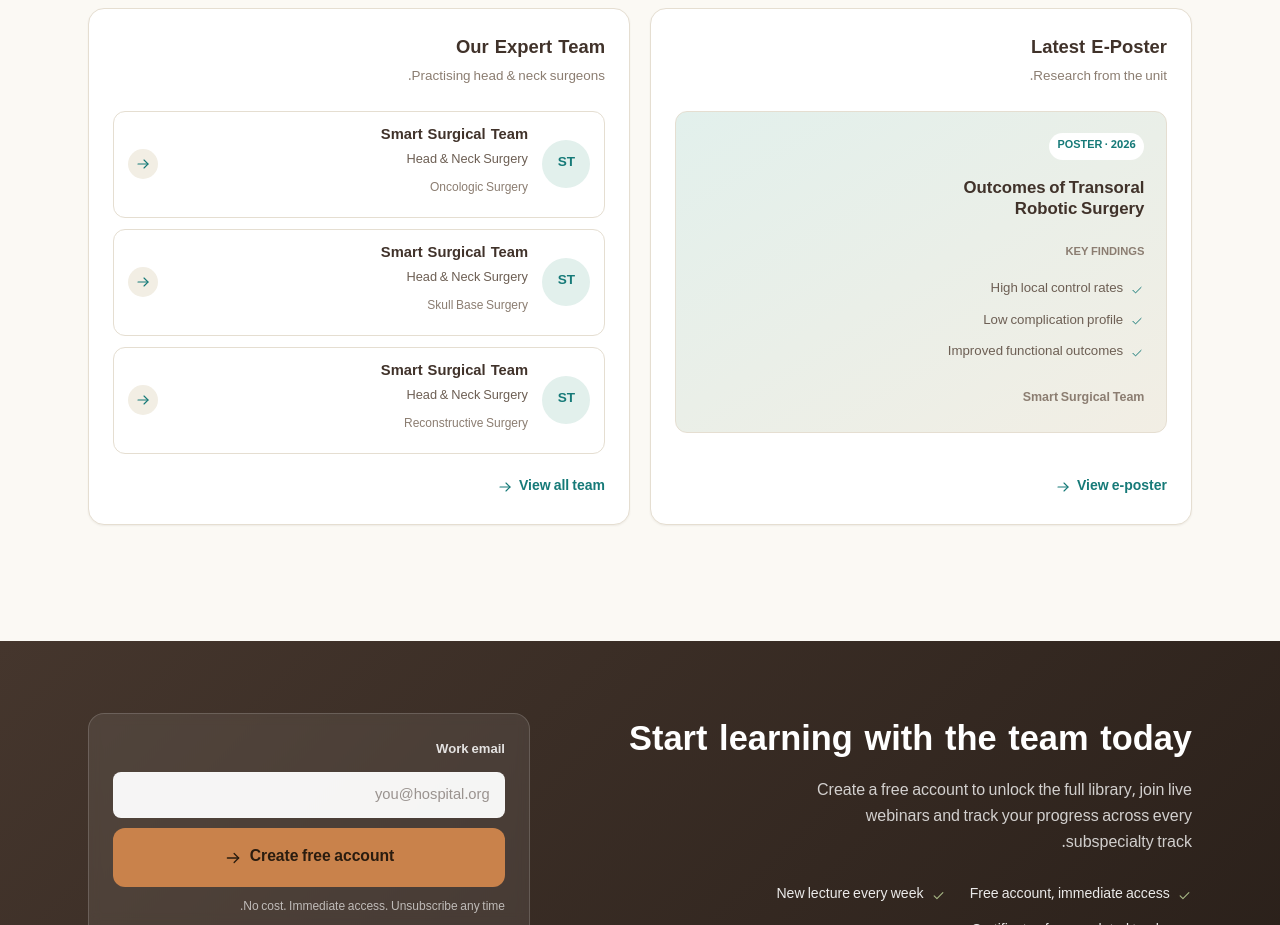
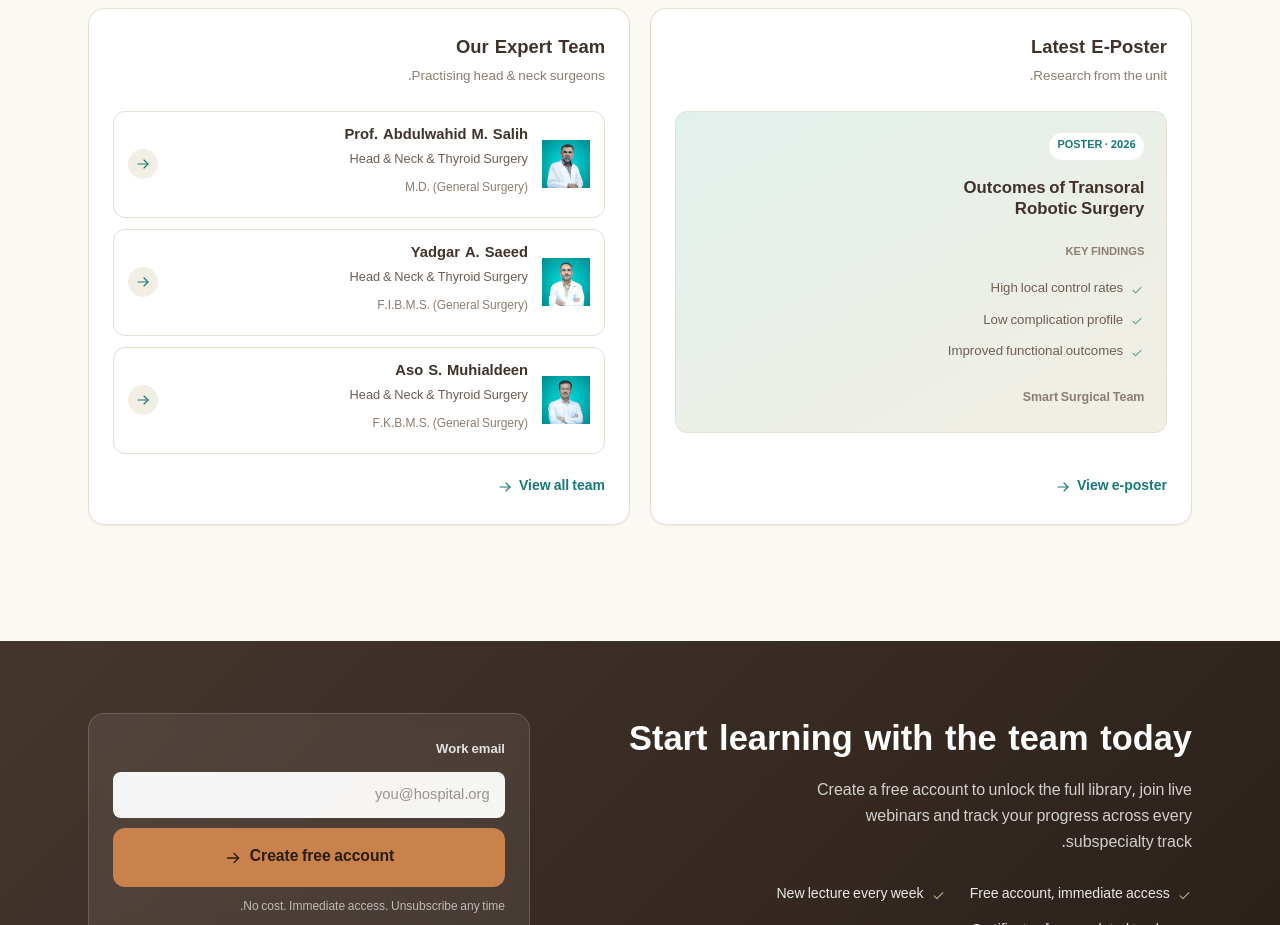
Before and after one commit to abdullahabdulrahmanqadir-dotcom/smart-surgical-team, a Next.js app: page /ar in a window 1280 px wide. Shown: the part 2820-3745 px from the top of the page. Built offline with nearby package versions, Linux system fonts and the light colour scheme; no server answers.

Commit message:
Show real doctors on home page

```diff
--- a/app/[locale]/page.tsx
+++ b/app/[locale]/page.tsx
@@ -18,17 +18,14 @@ import { getDictionary } from "../lib/dictionaries";
 import { getLibraryContent } from "../lib/content";
 import { FEATURED_TOPICS } from "../lib/topics";
 import { EVENTS, eventDateRange } from "../lib/events";
+import { TEAM_GROUPS } from "../lib/team";
 
 const credentials = [
   "Smart Health Tower",
   "Head & Neck department",
 ];
 
-const team = [
-  ["ST", "Smart Surgical Team", "Head & Neck Surgery", "Oncologic Surgery"],
-  ["ST", "Smart Surgical Team", "Head & Neck Surgery", "Skull Base Surgery"],
-  ["ST", "Smart Surgical Team", "Head & Neck Surgery", "Reconstructive Surgery"],
-];
+const featuredTeam = TEAM_GROUPS[0].members.slice(0, 3);
 
 const benefits = [
   "Free account, immediate access",
@@ -301,18 +298,18 @@ export default async function Home({
                 </div>
               </div>
               <div className="team-list">
-                {team.map(([initials, name, role, focus]) => (
-                  <a href="#contact" className="team-row" key={name}>
-                    <span className="portrait">{initials}</span>
+                {featuredTeam.map((member) => (
+                  <Link href={localePath(active, "about")} className="team-row" key={member.name}>
+                    <span className="portrait"><img src={member.portrait} alt="" /></span>
                     <span className="team-body">
-                      <h3>{name}</h3>
-                      <p>{role}</p>
-                      <small>{focus}</small>
+                      <h3>{member.name}</h3>
+                      <p>{member.role}</p>
+                      <small>{member.credentials}</small>
                     </span>
                     <span className="row-action" aria-hidden="true">
                       <IconArrowRight size={16} />
                     </span>
-                  </a>
+                  </Link>
                 ))}
               </div>
               <Link className="panel-link" href={localePath(active, "about")}>
--- a/app/globals.css
+++ b/app/globals.css
@@ -2213,6 +2213,13 @@ html[data-motion-ready="true"] [data-scroll-reveal].is-revealed {
   font-weight: 700;
 }
 
+.portrait img {
+  width: 100%;
+  height: 100%;
+  object-fit: cover;
+  object-position: center top;
+}
+
 /* ============================================================
    Vision
    ============================================================ */
```
